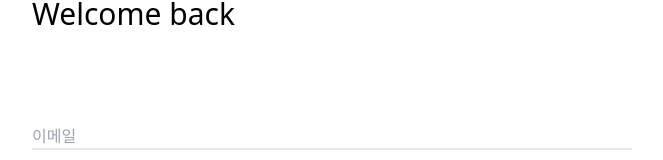
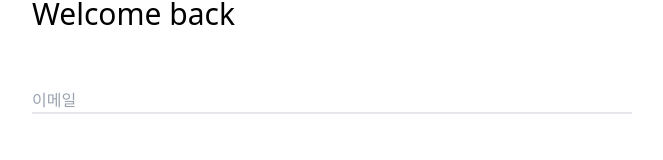
Before and after one commit to eshellster/nuber-eats-frontend, a React (Create React App) app: page / in a window 1280 px wide. Shown: the part 328-488 px from the top of the page, without its empty margins (308-971 px from the left). Built offline with nearby package versions, Linux system fonts and the light colour scheme.

Commit message:
feat: pagination 개선

```diff
--- a/src/pages/login.tsx
+++ b/src/pages/login.tsx
@@ -15,8 +15,6 @@ import { Link } from "react-router-dom";
 import { authTokenVar, isLoggedInVar } from "../apollo";
 import { LOCALSTORAGE_TOKEN } from "../constants";
 import { Input } from "../components/input";
-import { data } from "autoprefixer";
-
 const LOGIN_MUTATION = gql`
   mutation loginMutation($loginInput: LoginInput!) {
     login(input: $loginInput) {
@@ -91,11 +89,6 @@ export const Login = () => {
           onSubmit={handleSubmit(onSubmit)}
           className="grid gap-3 mt-5 w-full"
         >
-          <Input
-            name="email"
-            register={register}
-            errorMessage={errors.email?.message}
-          />
           <div
             className={`relative my-4 border-b-2 ${
               errors.email?.message
--- a/src/pages/owner/my-restaurants.tsx
+++ b/src/pages/owner/my-restaurants.tsx
@@ -26,7 +26,6 @@ const MY_RESTAURANTS_QUERY = gql`
 
 export const MyRestaurants = () => {
   const [page, setPage] = useState(1);
-  const [pageNav, setPageNav] = useState<Number>(0);
   const { data } = useQuery<myRestaurants, myRestaurantsVariables>(
     MY_RESTAURANTS_QUERY,
     {
@@ -39,11 +38,6 @@ export const MyRestaurants = () => {
     }
   );
   console.log(data);
-  useEffect(() => {
-    if (data?.myRestaurants.totalPages) {
-      setPageNav(data?.myRestaurants.totalPages);
-    }
-  }, []);
 
   const onNextPageClick = () => setPage((current) => current + 1);
   const onPrevPageClick = () => setPage((current) => current - 1);
@@ -65,7 +59,7 @@ export const MyRestaurants = () => {
             />
           ))}
         </div>
-        {pageNav > 1 && (
+        {data?.myRestaurants.totalPages && data.myRestaurants.totalPages > 1 ? (
           <div className="grid grid-cols-3 text-center max-w-md items-center mx-auto mt-10">
             {page > 1 ? (
               <button
@@ -91,6 +85,8 @@ export const MyRestaurants = () => {
               <div></div>
             )}
           </div>
+        ) : (
+          <div></div>
         )}
 
         {data?.myRestaurants.ok && data.myRestaurants.results?.length === 0 && (
```
